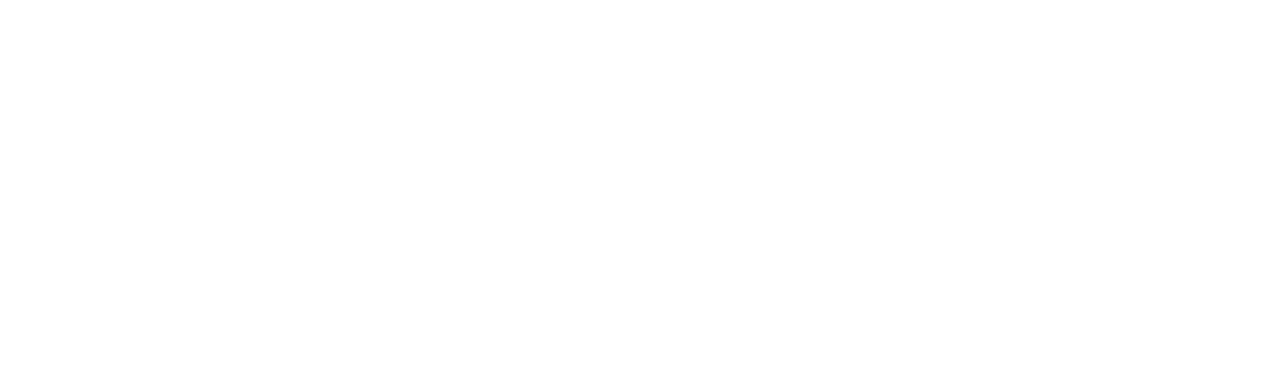
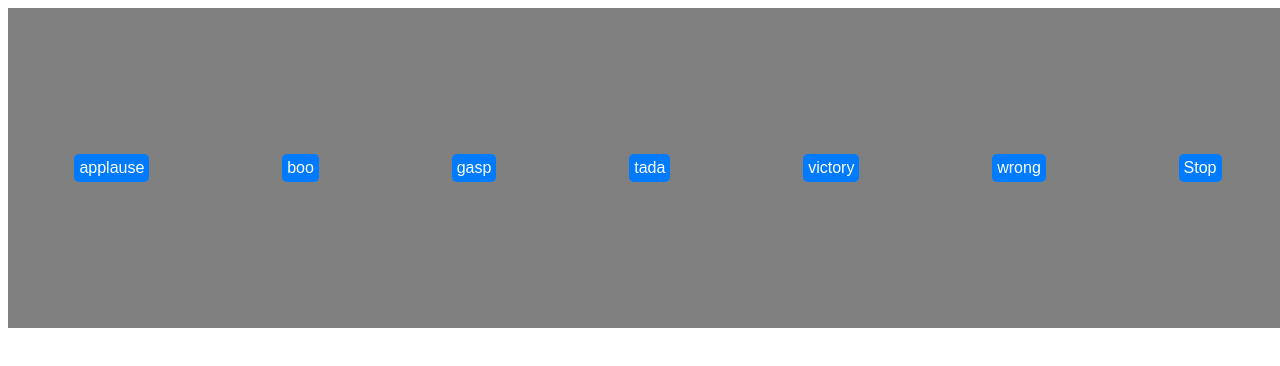
Before and after one commit to acciojob/Soundbar-Adnanahmad27, a website: page main.html in a window 1280 px wide. Drawn offline with Linux system fonts and the light colour scheme.

Commit message:
created a submission

```diff
--- a/main.html
+++ b/main.html
@@ -7,10 +7,33 @@
 </head>
 
 <body>
-	<!-- the entire body must be written by student -->
+	<!DOCTYPE html>
+
+<html>
+
+<head>
+	<link rel="stylesheet" href="styles.css">
+</head>
+
+<body>
+	<div id="buttons">
+		<button class="btn" onclick="playSound('sound1.mp3')">applause</button>
+		<button class="btn" onclick="playSound('sound1.mp3')">boo</button>
+		<button class="btn" onclick="playSound('sound1.mp3')">gasp</button>
+		<button class="btn" onclick="playSound('sound1.mp3')">tada</button>
+		<button class="btn" onclick="playSound('sound1.mp3')">victory</button>
+		<button class="btn" onclick="playSound('sound1.mp3')">wrong</button>
+		<button class="stop" onclick="stopSound()">Stop</button>
+	</div>
     <script type="text/javascript" src="./script.js">
 </script>
 
 </body>
 
 </html>
+    <script type="text/javascript" src="./script.js">
+</script>
+
+</body>
+
+</html>
--- a/script.js
+++ b/script.js
@@ -1 +1,19 @@
 //your JS code here. If required.
+/**/
+
+let currentAudio;
+
+function playSound(soundId) {
+  stopAudio(); // Stop any currently playing audio
+
+  const audio = document.getElementById(soundId);
+  audio.play();
+  currentAudio = audio;
+}
+
+function stopSound() {
+  if (currentAudio) {
+    currentAudio.pause();
+    currentAudio.currentTime = 0;
+  }
+}
--- a/styles.css
+++ b/styles.css
@@ -1 +1,26 @@
-/*  your css code here. If applicable */
+#buttons{
+	background-color: gray;
+	width: 100vw;
+	height: 40vh;
+	display:flex;
+	justify-content:space-around;
+	align-items:center;
+	overflow:hidden;
+}
+.btn,.stop {
+	padding : 5px;
+  height:fit-content;
+  font-size: 1rem;
+  cursor: pointer;
+  background-color: #007bff;
+  color: white;
+  border: none;
+  border-radius: 5px;
+}
+.stop:hover{
+  background-color: #dc3545;
+}
+
+.btn:hover {
+  background-color: #0056b3;
+}
```
